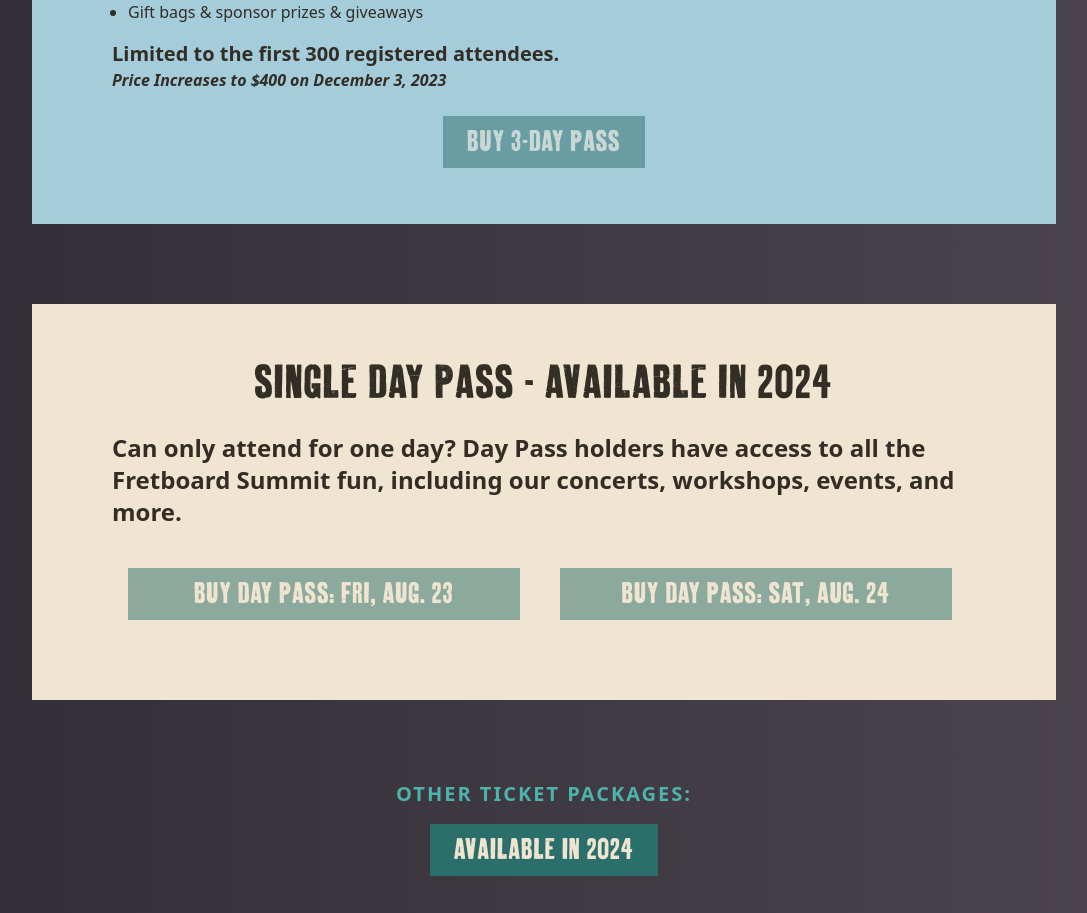
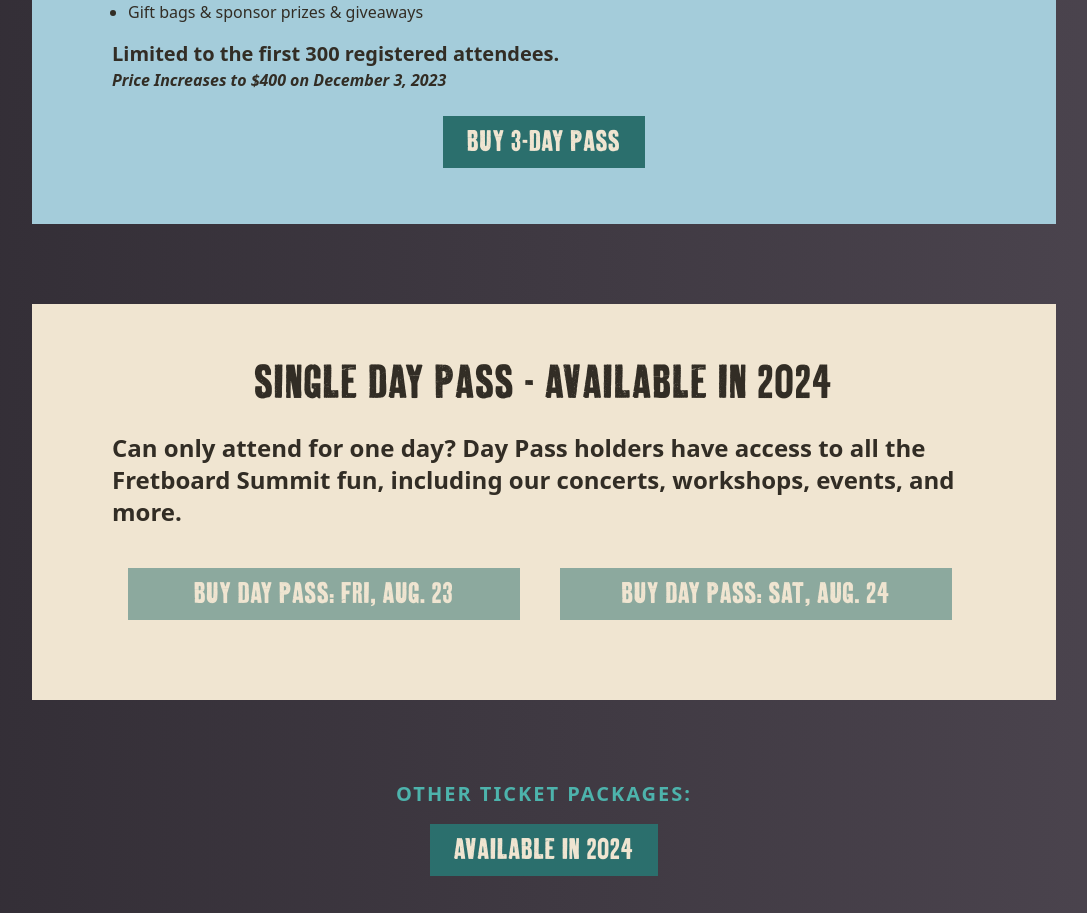
Before and after one commit to oldtownschool/fretboard-summit, a Next.js app: page /tickets in a window 1280 px wide. Shown: the part 1025-1938 px from the top of the page, without its empty margins (96-1183 px from the left). Built offline with nearby package versions, Linux system fonts and the light colour scheme.

Commit message:
added event link to buy 3 day pass on tickets page

```diff
--- a/app/tickets/page.js
+++ b/app/tickets/page.js
@@ -58,11 +58,11 @@ export default function Tickets() {
               Price Increases to $400 on December 3, 2023
           </h3>
           <div className="flex flex-row justify-evenly mt-6">
-            {/* <Link href="https://www.oldtownschool.org/events/event.php?event_id=8733" className="text-center"> */}
-              <button className="tracking-wider text-3xl font-aurochs px-6 py-2 uppercase bg-[#2B6F6D] text-[#F0E5D1] opacity-50 cursor-not-allowed">
+            <a href="https://www.oldtownschool.org/events/event.php?event_id=8980" className="text-center">
+              <button className="tracking-wider text-3xl font-aurochs px-6 py-2 uppercase bg-[#2B6F6D] text-[#F0E5D1]">
               Buy 3-day pass
               </button>
-            {/* </Link> */}
+            </a>
           </div>
         </div>
 
--- a/next.config.js
+++ b/next.config.js
@@ -1,12 +1,12 @@
 /** @type {import('next').NextConfig} */
 const nextConfig = {
-  // output: "export",
-  // basePath: "",
-  // images: {
-  //   domains: ["https://fretboardsummit.org/"],
-  //   formats: ["image/webp"],
-  //   unoptimized: true,
-  // },
+  output: "export",
+  basePath: "",
+  images: {
+    domains: ["https://fretboardsummit.org/"],
+    formats: ["image/webp"],
+    unoptimized: true,
+  },
 };
 
 module.exports = nextConfig;
--- a/package.json
+++ b/package.json
@@ -4,7 +4,7 @@
   "private": true,
   "scripts": {
     "dev": "next dev",
-    "build": "next build",
+    "build": "next build && next export",
     "start": "next start",
     "lint": "next lint"
   },
```
